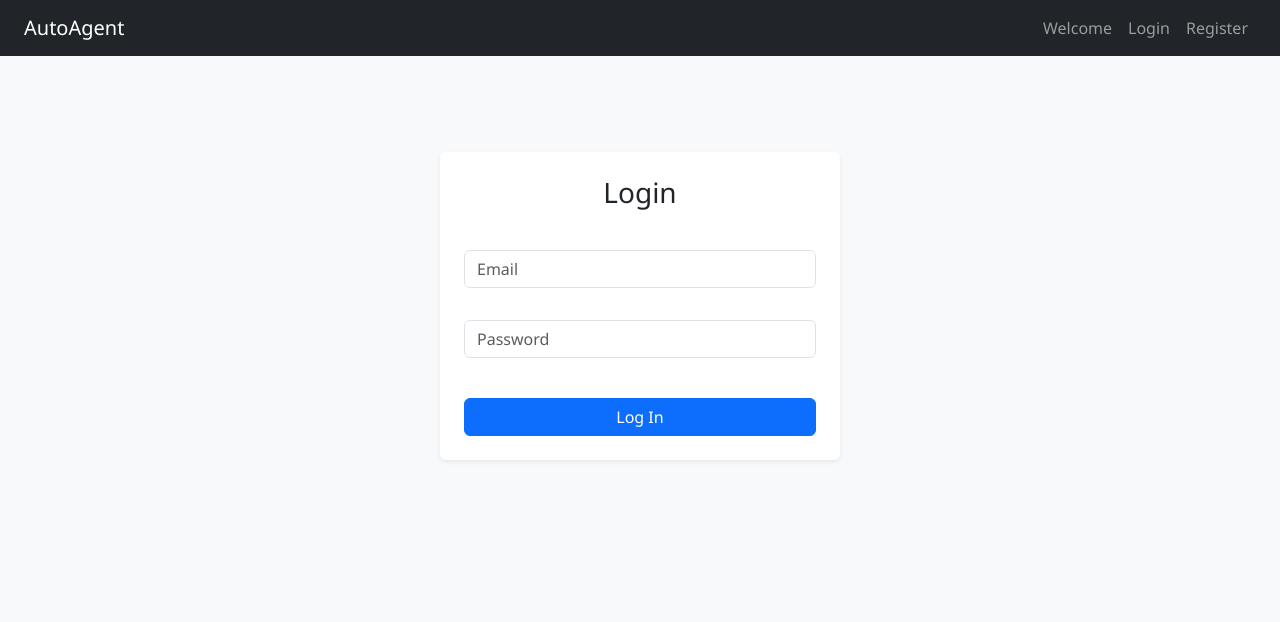
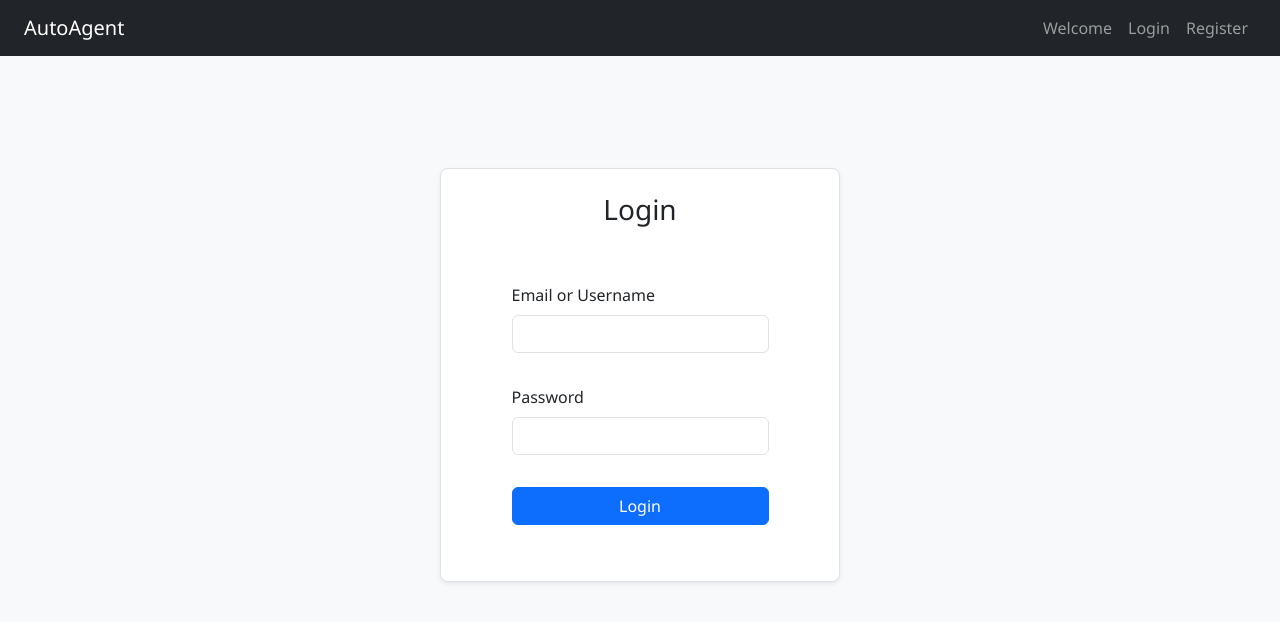
Before and after one commit to robert1948/autoagent, a React (Create React App) app in the folder client/: page /login in a window 1280 px wide. Shown: the top 622 px of the page. Built offline with nearby package versions, Linux system fonts and the light colour scheme.

Commit message:
Update Login

```diff
--- a/client/src/App.css
+++ b/client/src/App.css
@@ -1,38 +1,63 @@
-.App {
+/* ======================================
+   Global Master CSS — App.css
+   ====================================== */
+
+/* Typography and layout */
+body {
+  font-family: 'Segoe UI', Tahoma, Geneva, Verdana, sans-serif;
+  background-color: #f8f9fa;
+  color: #212529;
+  margin: 0;
+  padding: 0;
+}
+
+/* Container helpers */
+.fullscreen-container {
+  min-height: 100vh;
+  display: flex;
+  align-items: center;
+  justify-content: center;
+  padding: 2rem;
+}
+
+/* Buttons */
+button, .btn {
+  font-weight: 500;
+  border-radius: 0.375rem;
+}
+
+/* Forms */
+input, select, textarea {
+  border-radius: 0.375rem;
+  padding: 0.5rem;
+}
+
+/* Cards */
+.card {
+  border: 1px solid #dee2e6;
+  border-radius: 0.5rem;
+  padding: 1.5rem;
+  box-shadow: 0 2px 6px rgba(0, 0, 0, 0.05);
+  background-color: #fff;
+}
+
+/* Utility classes */
+.text-center {
   text-align: center;
 }
 
-.App-logo {
-  height: 40vmin;
-  pointer-events: none;
+.mt-3 {
+  margin-top: 1rem;
 }
 
-@media (prefers-reduced-motion: no-preference) {
-  .App-logo {
-    animation: App-logo-spin infinite 20s linear;
-  }
+.mb-3 {
+  margin-bottom: 1rem;
 }
 
-.App-header {
-  background-color: #282c34;
-  min-height: 100vh;
-  display: flex;
-  flex-direction: column;
-  align-items: center;
-  justify-content: center;
-  font-size: calc(10px + 2vmin);
-  color: white;
+.p-3 {
+  padding: 1rem;
 }
 
-.App-link {
-  color: #61dafb;
+.bg-light {
+  background-color: #f8f9fa !important;
 }
-
-@keyframes App-logo-spin {
-  from {
-    transform: rotate(0deg);
-  }
-  to {
-    transform: rotate(360deg);
-  }
-}
--- a/client/src/components/auth/Login.js
+++ b/client/src/components/auth/Login.js
@@ -1,58 +1,66 @@
-import { useState } from 'react';
-import { useNavigate, useLocation } from 'react-router-dom';
-import api from '../../api/axios';
+import React, { useState } from 'react';
 import { useAuth } from '../../context/AuthContext';
+import { useNavigate } from 'react-router-dom';
+import axios from 'axios';
+import 'bootstrap/dist/css/bootstrap.min.css';
+import '../../App.css';
 
-const Login = () => {
-  const [email, setEmail] = useState('');
-  const [password, setPassword] = useState('');
+function Login() {
+  const { setUser } = useAuth();
   const navigate = useNavigate();
-  const location = useLocation();
-  const { login } = useAuth();
+
+  const [formData, setFormData] = useState({ identifier: '', password: '' });
+  const [error, setError] = useState('');
+
+  const handleChange = (e) => {
+    setFormData({ ...formData, [e.target.name]: e.target.value });
+  };
 
   const handleSubmit = async (e) => {
     e.preventDefault();
     try {
-      const response = await api.post('/login', { email, password });
-      login(response.data.access_token);
-      const from = location.state?.from?.pathname || '/dashboard';
-      navigate(from, { replace: true });
+      const res = await axios.post('/login', formData);
+      localStorage.setItem('token', res.data.token);
+      setUser(res.data.token); // optionally call an API to get profile
+      navigate('/dashboard');
     } catch (err) {
-      alert('Login failed: ' + (err.response?.data?.detail || 'Unknown error'));
+      setError(err.response?.data?.detail || 'Login failed.');
     }
   };
 
   return (
-    <div className="container">
-      <form onSubmit={handleSubmit} className="shadow-sm p-4 bg-white rounded">
-        <h2 className="mb-4 text-center">Login</h2>
-
-        <div className="form-group mb-3">
+    <div className="container mt-5">
+      <div className="card p-4 shadow-sm mx-auto" style={{ maxWidth: '400px' }}>
+        <h2 className="text-center mb-4">Login</h2>
+        {error && <div className="alert alert-danger">{error}</div>}
+        <form onSubmit={handleSubmit}>
+          <div className="mb-3">
+            <label className="form-label">Email or Username</label>
             <input
-            type="email"
+              type="text"
               className="form-control"
-            placeholder="Email"
-            value={email}
-            onChange={e => setEmail(e.target.value)}
+              name="identifier"
+              value={formData.identifier}
+              onChange={handleChange}
               required
             />
           </div>
-
-        <div className="form-group mb-4">
+          <div className="mb-3">
+            <label className="form-label">Password</label>
             <input
               type="password"
               className="form-control"
-            placeholder="Password"
-            value={password}
-            onChange={e => setPassword(e.target.value)}
+              name="password"
+              value={formData.password}
+              onChange={handleChange}
               required
             />
           </div>
-
-        <button type="submit" className="btn btn-primary w-100">Log In</button>
+          <button type="submit" className="btn btn-primary w-100">Login</button>
         </form>
       </div>
+    </div>
   );
-};
+}
 
 export default Login;
--- a/client/src/pages/Home.js
+++ b/client/src/pages/Home.js
@@ -2,7 +2,7 @@ const Home = () => {
   return (
     <div className="container text-center mt-5">
       <div className="p-5 bg-light rounded shadow-sm">
-        <h2 className="mb-3">Welcome to AutoAgent1</h2>
+        <h2 className="mb-3">Welcome to AutoAgent</h2>
         <p className="lead">
           Your intelligent agent platform powered by FastAPI, React, and AI.
         </p>
--- a/client/src/styles/master.css
+++ b/client/src/styles/master.css
@@ -99,3 +99,162 @@ h2 {
     align-items: flex-start;
   }
 }
+/* ==========================================================================
+   master-dark.css — CapeCraft Dark Mode Styling with Responsive Navbar
+   ========================================================================== */
+
+.dark-mode html,
+.dark-mode body,
+.dark-mode #root {
+  height: 100%;
+  margin: 0;
+  padding: 0;
+  background-color: #121212 !important;
+  color: #f5f5f5 !important;
+  font-family: -apple-system, BlinkMacSystemFont, "Segoe UI", Roboto, Oxygen,
+               Ubuntu, Cantarell, "Open Sans", "Helvetica Neue", sans-serif;
+}
+
+.dark-mode .App {
+  display: flex;
+  flex-direction: column;
+  min-height: 100%;
+  background-color: #121212;
+}
+
+.dark-mode .fullscreen-container {
+  min-height: 100vh;
+  /* remove flex if you previously used it here */
+  padding-top: 2rem;
+  background-color: #0c0b0b;
+}
+
+.dark-mode .centered-content {
+  margin: 0 auto;
+  max-width: 400px;
+  text-align: center;
+}
+
+.dark-mode .title {
+  font-size: 3.5rem;
+  font-weight: 700;
+  color: #00d1ff;
+}
+
+.dark-mode .subtitle {
+  font-size: 1.25rem;
+  color: #cccccc;
+}
+
+.dark-mode .hero-button,
+.dark-mode .btn-hero,
+.dark-mode .btn {
+  margin-top: 1rem;
+  padding: 0.75rem 1.5rem;
+  font-size: 1.125rem;
+  background-color: #ffc107 !important;
+  color: #121212 !important;
+  border: none !important;
+  border-radius: 0.5rem !important;
+  transition: background-color 0.2s ease-in-out, color 0.2s ease-in-out;
+}
+
+.dark-mode .hero-button:hover,
+.dark-mode .btn-hero:hover,
+.dark-mode .btn:hover {
+  background-color: #e0a800 !important;
+  color: #000 !important;
+}
+
+.dark-mode .hero-section .btn-hero:focus {
+  box-shadow: 0 0 0 0.2rem rgba(255, 152, 0, 0.5);
+}
+
+.dark-mode .card,
+.dark-mode .card-body,
+.dark-mode .jumbotron,
+.dark-mode .container,
+.dark-mode .form-control {
+  background-color: #1f1f1f !important;
+  color: #e0e0e0 !important;
+  border-color: #333 !important;
+}
+
+.dark-mode .navbar,
+.dark-mode .navbar-dark {
+  background-color: #1f1f1f !important;
+}
+
+.dark-mode .navbar-dark .navbar-brand,
+.dark-mode .navbar-dark .nav-link {
+  color: #ff5722 !important;
+}
+
+.dark-mode .navbar-dark .navbar-brand:hover,
+.dark-mode .navbar-dark .nav-link:hover {
+  color: #2ae619 !important;
+}
+
+.dark-mode .navbar-toggler {
+  border: none !important;
+  z-index: 2000 !important;
+}
+
+.dark-mode .navbar-toggler-icon {
+  /* use Bootstrap’s default icon, inverted for dark bg */
+  background-image: none !important;
+}
+.dark-mode .navbar-toggler-icon::before {
+  content: "\2630";           /* Unicode for ☰ */
+  font-size: 1.5rem;
+  color: #fff;
+}
+
+.dark-mode .auth-container {
+  background-color: #1f1f1f !important;
+  border-radius: 0.5rem;
+  box-shadow: 0 0 20px rgba(255, 255, 255, 0.05);
+  padding: 2rem;
+  color: #e0e0e0;
+}
+
+.dark-mode table,
+.dark-mode th,
+.dark-mode td,
+.dark-mode ul,
+.dark-mode ol {
+  border-color: #333 !important;
+  color: #e0e0e0 !important;
+}
+
+.dark-mode a,
+.dark-mode .App-link {
+  color: #90caf9 !important;
+}
+.dark-mode a:hover {
+  color: #bbdefb !important;
+}
+
+.dark-mode .hero-section {
+  position: relative;
+  background: linear-gradient(
+    135deg,
+    rgba(31, 31, 31, 1) 0%,
+    rgba(18, 18, 18, 1) 100%
+  );
+  color: #fff;
+  padding: 4rem 1rem;  /* reduced from 6rem to tighten spacing */
+  text-align: center;
+}
+
+@media (max-width: 575.98px) {
+  .dark-mode .fullscreen-container {
+    padding-top: 1.5rem;
+  }
+  .dark-mode .title {
+    font-size: 2.25rem;
+  }
+  .dark-mode .subtitle {
+    font-size: 1.125rem;
+  }
+}
```
Lines whose indentation alone changed are shown as unchanged.
